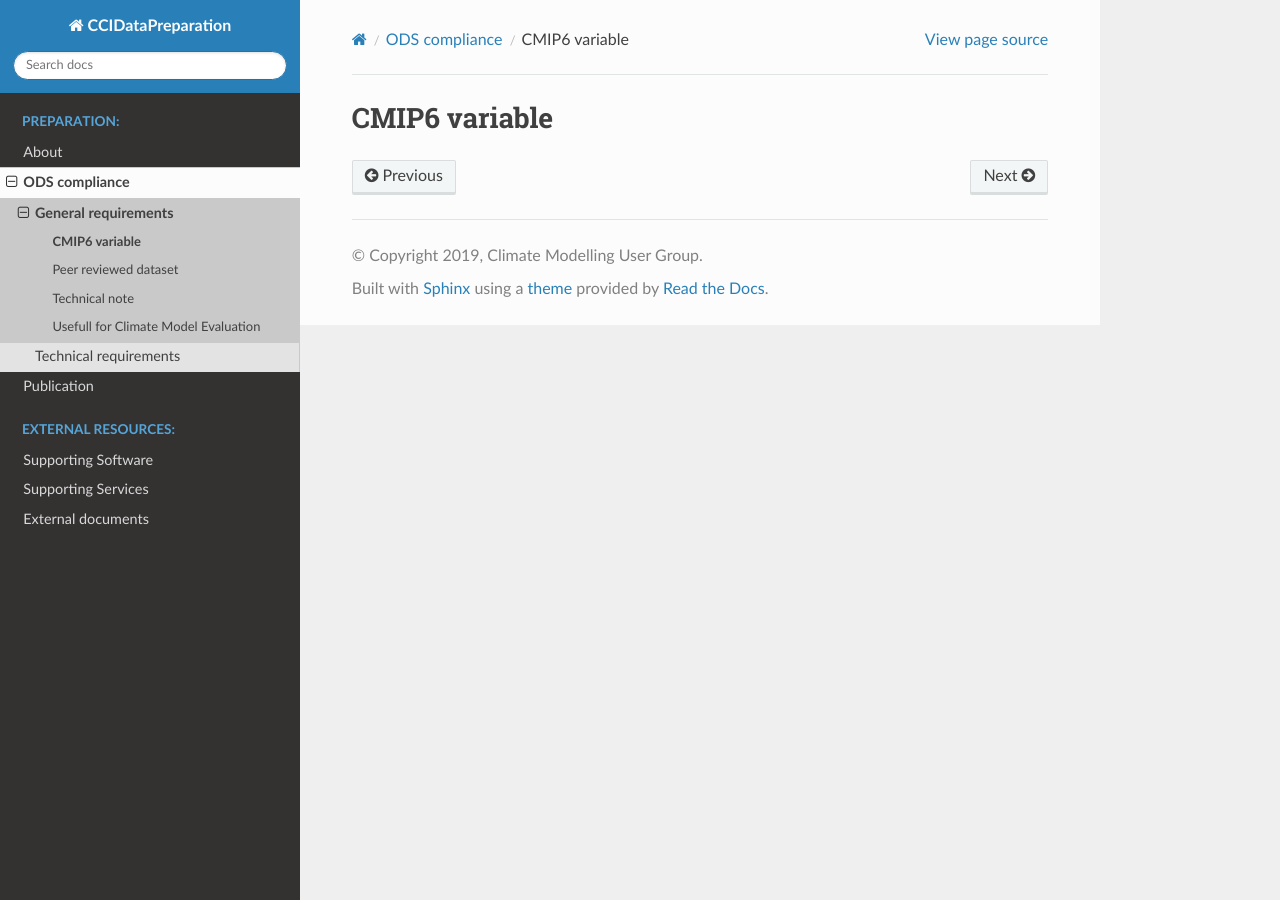
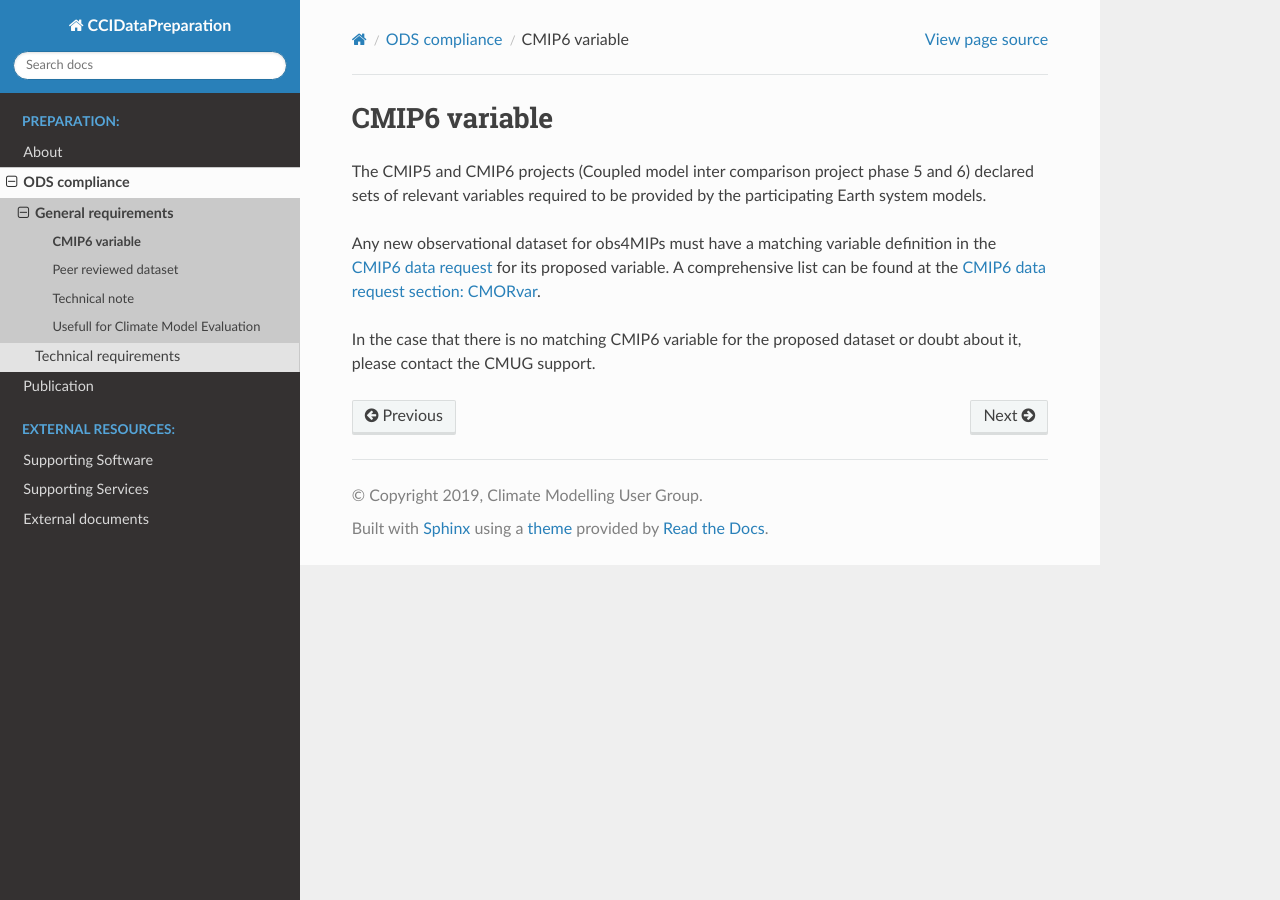
Before and after one commit to bjoernbroetz/ccidatapreparation, a Sphinx documentation site: the page built from docs/source/ods_compliance/general/cimp6_variable.rst, in a window 1280 px wide. Built offline with Sphinx 7.4.7 and the Read the Docs theme 2.0.0, drawn with Linux system fonts in a browser that asks for light colours.

Commit message:
CMIP6 variable

```diff
--- a/docs/source/ods_compliance/general/cimp6_variable.rst
+++ b/docs/source/ods_compliance/general/cimp6_variable.rst
@@ -1,2 +1,9 @@
+==============
 CMIP6 variable
 ==============
+
+The CMIP5 and CMIP6 projects (Coupled model inter comparison project phase 5 and 6) declared sets of relevant variables required to be provided by the participating Earth system models.
+
+Any new observational dataset for obs4MIPs must have a matching variable definition in the `CMIP6 data request <https://earthsystemcog.org/projects/wip/CMIP6DataRequest>`_ for its proposed variable. A comprehensive list can be found at the `CMIP6 data request section: CMORvar <http://clipc-services.ceda.ac.uk/dreq/index/CMORvar.html>`_.
+
+In the case that there is no matching CMIP6 variable for the proposed dataset or doubt about it, please contact the CMUG support.
```
